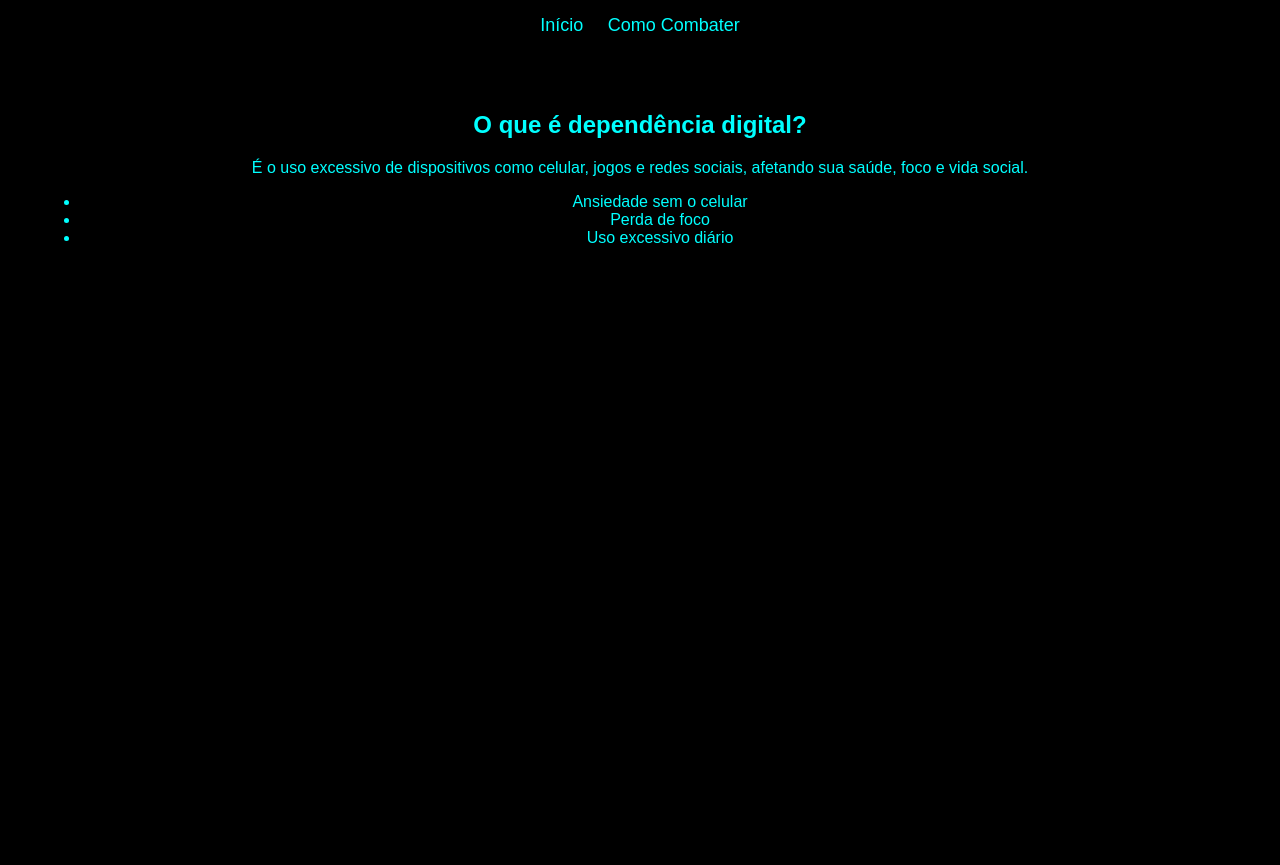
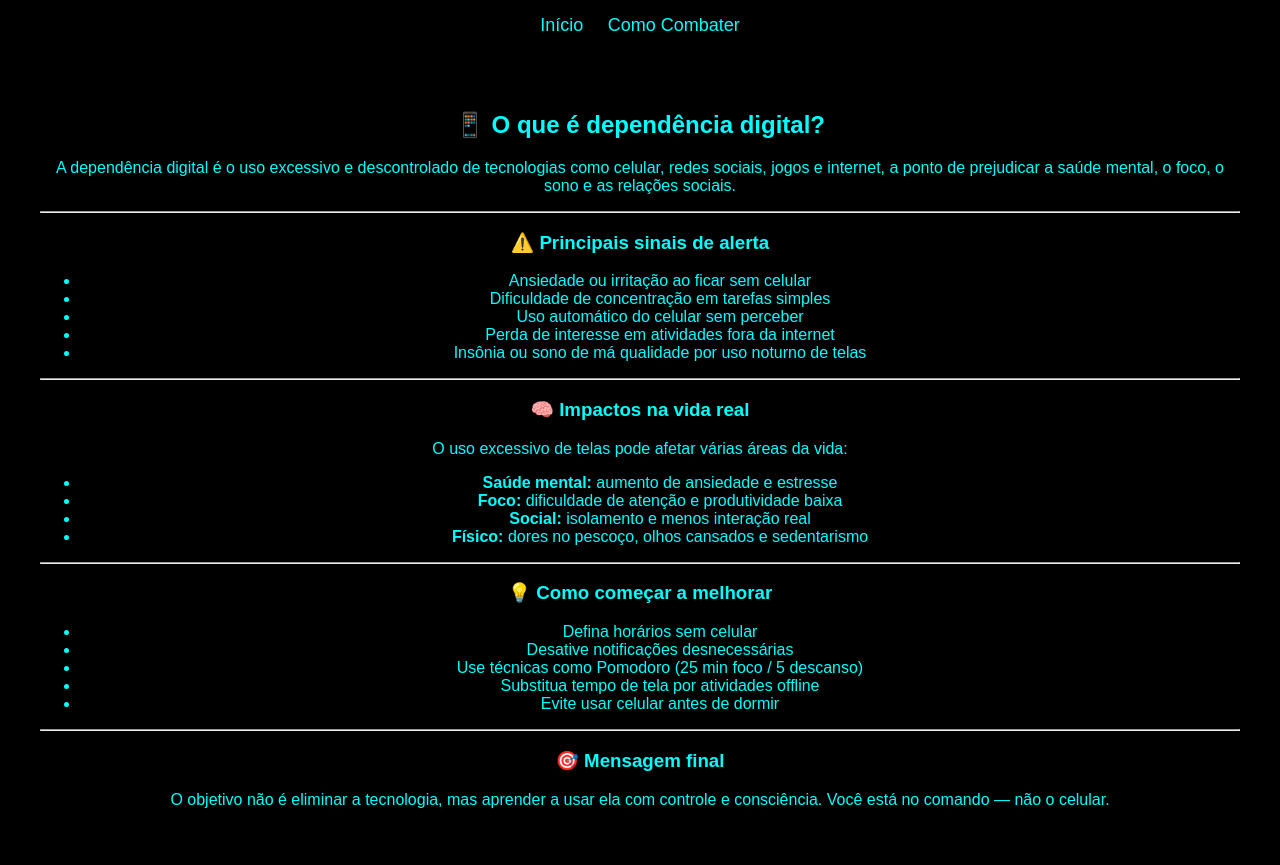
Before and after one commit to RafaelGamer2025/site-combatente-de-vicio-da-depedencia-tecnologica, a Flask app: template aula1/templates/info.html in a window 1280 px wide. Before the commit the page ends 243 px from the top, so only its background shows below. Run offline with Flask 3, Linux system fonts and the light colour scheme; the template is opened without the code that fills it, so the values that code supplies are empty.

Commit message:
consertando os erros usando import os

```diff
--- a/app.py
+++ b/app.py
@@ -1,11 +1,13 @@
+import os
 from flask import Flask, render_template
+
+BASE_DIR = os.path.dirname(os.path.abspath(__file__))
 
 app = Flask(
     __name__,
-    template_folder="aula1/templates",
-    static_folder="aula1/static"
+    template_folder=os.path.join(BASE_DIR, "aula1", "templates"),
+    static_folder=os.path.join(BASE_DIR, "aula1", "static")
 )
-
 
 @app.route("/")
 def home():
@@ -13,7 +15,7 @@ def home():
 
 @app.route("/combater")
 def combater():
-    return render_template("combater.html")
+    return render_template("ferramentas.html")
 
 
 if __name__ == "__main__":
--- a/aula1/templates/info.html
+++ b/aula1/templates/info.html
@@ -1,16 +1,60 @@
 {% extends "base.html" %}
 
 {% block content %}
-<h2>O que é dependência digital?</h2>
+
+<h2>📱 O que é dependência digital?</h2>
 
 <p>
-É o uso excessivo de dispositivos como celular, jogos e redes sociais,
-afetando sua saúde, foco e vida social.
+A dependência digital é o uso excessivo e descontrolado de tecnologias como celular, redes sociais, jogos e internet,
+a ponto de prejudicar a saúde mental, o foco, o sono e as relações sociais.
+</p>
+
+<hr>
+
+<h3>⚠️ Principais sinais de alerta</h3>
+
+<ul>
+    <li>Ansiedade ou irritação ao ficar sem celular</li>
+    <li>Dificuldade de concentração em tarefas simples</li>
+    <li>Uso automático do celular sem perceber</li>
+    <li>Perda de interesse em atividades fora da internet</li>
+    <li>Insônia ou sono de má qualidade por uso noturno de telas</li>
+</ul>
+
+<hr>
+
+<h3>🧠 Impactos na vida real</h3>
+
+<p>
+O uso excessivo de telas pode afetar várias áreas da vida:
 </p>
 
 <ul>
-    <li>Ansiedade sem o celular</li>
-    <li>Perda de foco</li>
-    <li>Uso excessivo diário</li>
+    <li><b>Saúde mental:</b> aumento de ansiedade e estresse</li>
+    <li><b>Foco:</b> dificuldade de atenção e produtividade baixa</li>
+    <li><b>Social:</b> isolamento e menos interação real</li>
+    <li><b>Físico:</b> dores no pescoço, olhos cansados e sedentarismo</li>
 </ul>
+
+<hr>
+
+<h3>💡 Como começar a melhorar</h3>
+
+<ul>
+    <li>Defina horários sem celular</li>
+    <li>Desative notificações desnecessárias</li>
+    <li>Use técnicas como Pomodoro (25 min foco / 5 descanso)</li>
+    <li>Substitua tempo de tela por atividades offline</li>
+    <li>Evite usar celular antes de dormir</li>
+</ul>
+
+<hr>
+
+<h3>🎯 Mensagem final</h3>
+
+<p>
+O objetivo não é eliminar a tecnologia, mas aprender a usar ela com controle e consciência.
+Você está no comando — não o celular.
+</p>
+
 {% endblock %}
```
